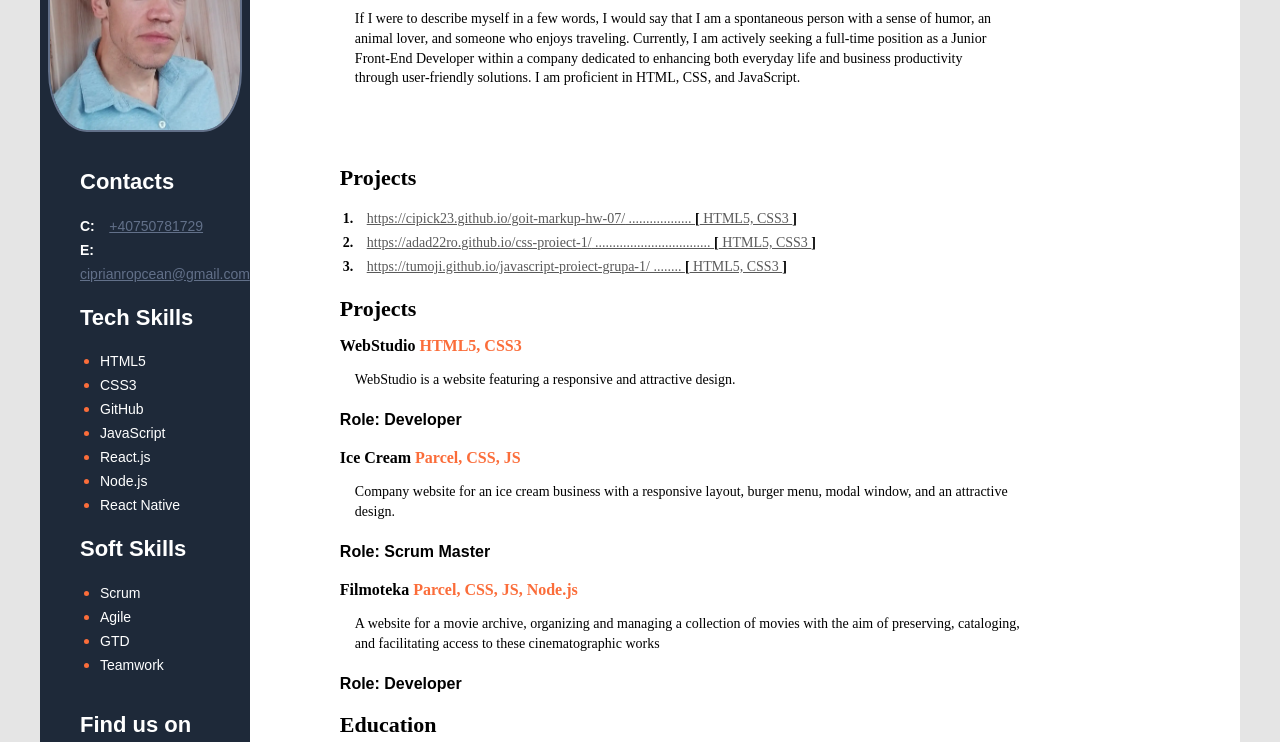
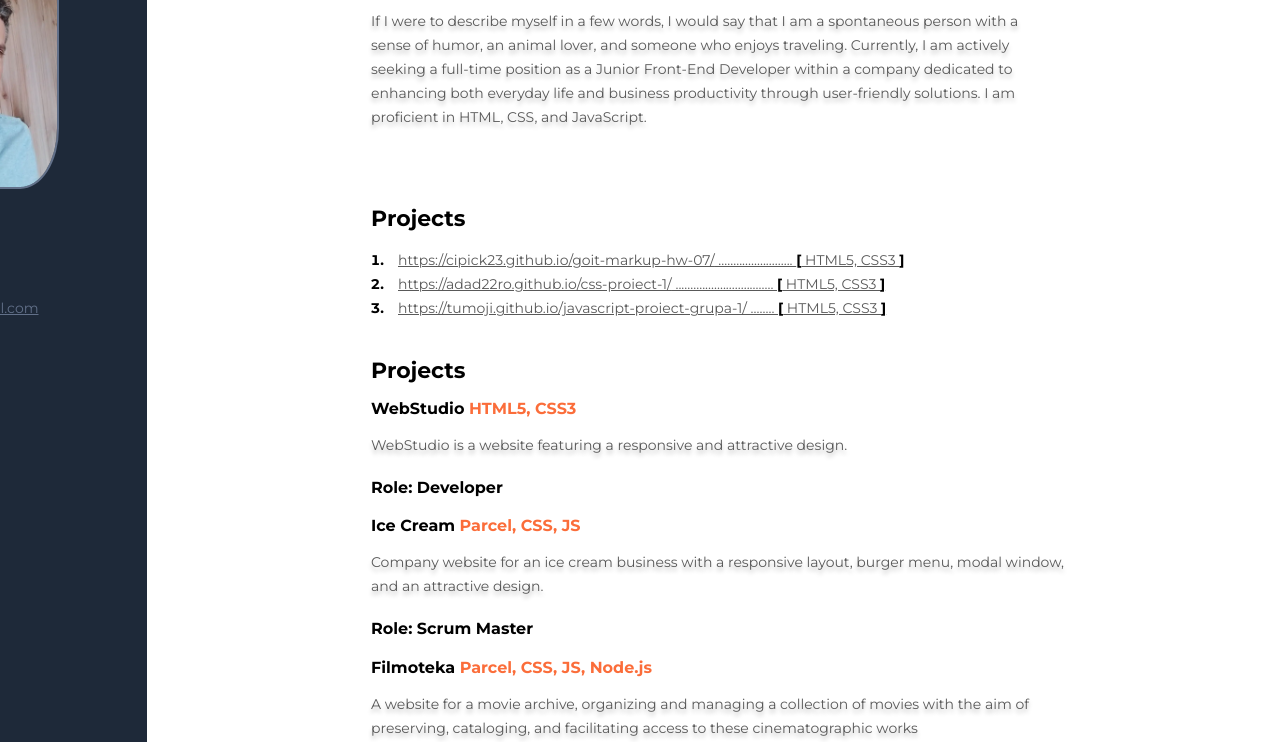
Before and after one commit to Cipick23/Curriculum-vitae-CPR-2, a plain HTML site: page index.html in a window 1280 px wide. Shown: the part 265-1007 px from the top of the page. Drawn offline with Linux system fonts and the light colour scheme.

Commit message:
final touch

```diff
--- a/index.html
+++ b/index.html
@@ -3,17 +3,10 @@
 <head>
     <meta charset="UTF-8">
     <meta name="viewport" content="width=device-width, initial-scale=1.0">
-    <title>Cv</title>
-    <link
-        rel="preconnect"
-        href="https://fonts.googleapis.com">
-    <link
-        rel="preconnect"
-        href="https://fonts.gstatic.com"
-        crossorigin>
-    <link
-        href="https://fonts.googleapis.com/css2?family=Raleway:wght@700&family=Roboto:wght@400;500;700;900&display=swap"
-        rel="stylesheet">
+    <title>Curriculum Vitae</title>
+    <link rel="preconnect" href="https://fonts.googleapis.com">
+    <link rel="preconnect" href="https://fonts.gstatic.com" crossorigin>
+    <link href="https://fonts.googleapis.com/css2?family=Montserrat:wght@400;700&family=Raleway:wght@700&family=Roboto:wght@400;500;700;900&display=swap" rel="stylesheet">
     <link
         rel="stylesheet"
         href="./styles/styles.css">
@@ -27,13 +20,12 @@
             <div class="about-me-section">
                 <h3 class="about-me-profession">Junior Front End Developer</h3>
 
-                <h1 class="about-me-name">Ciprian Paul Ropcean</h1>
+                <h1 class="about-me-name">ℂ𝕚𝕡𝕣𝕚𝕒𝕟 ℙ𝕒𝕦𝕝 ℝ𝕠𝕡𝕔𝕖𝕒𝕟</h1>
 
-                <p class="about-description">
-                    If I were to describe myself in a few words, I would say that I am a spontaneous person with a sense of
-humor, an animal lover, and someone who enjoys traveling. Currently, I am actively seeking a full-time position as a Junior Front-End Developer within a
-company dedicated to enhancing both everyday life and business productivity through user-friendly solutions. I am proficient in HTML, CSS, and
-JavaScript.
+                <p class="about-description padding-description">If I were to describe myself in a few words, I would say that I am a spontaneous person with a sense of
+                    humor, an animal lover, and someone who enjoys traveling. Currently, I am actively seeking a full-time position as a Junior Front-End Developer within a
+                    company dedicated to enhancing both everyday life and business productivity through user-friendly solutions. I am proficient in HTML, CSS, and
+                    JavaScript.
                 </p>
             </div>
             <!-- projects section -->
@@ -44,7 +36,7 @@ JavaScript.
                         <span class="projects-item">
                             <a
                                 href="https://cipick23.github.io/goit-markup-hw-07/">https://cipick23.github.io/goit-markup-hw-07/</a>
-                            ..................
+                            .........................
                             <span class="bracket">[</span> HTML5, CSS3 <Span class="bracket">]</Span>
                         </span>
                     </li>
@@ -66,7 +58,7 @@ JavaScript.
                     </li>
                 </ol>
             </div>
-            <div class="work-experience-section">
+            <div class="projects-sections">
                 <h2 class="block-title">Projects</h2>
 
                 <!-- project nr.1 -->
@@ -121,7 +113,7 @@ JavaScript.
                 </div>
             </div>
             <!--Education -->
-            <div>
+            <div class="education">
                 <h2 class="block-title">Education</h2>
                 <div>
                     <h3>
--- a/styles/styles.css
+++ b/styles/styles.css
@@ -2,58 +2,97 @@
     --black: #212121;
     --background-color: #E5E5E5;
     --transition: 250ms cubic-bezier(0.4, 0, 0.2, 1);
+    --font-family: 'Montserrat', sans-serif;
+    --font-style: 'Regular'
+
+    --space-3xs: clamp(0.3125rem, 0.3125rem + 0vw, 0.3125rem);
+    --space-2xs: clamp(0.5625rem, 0.5408rem + 0.1087vw, 0.625rem);
+    --space-xs: clamp(0.875rem, 0.8533rem + 0.1087vw, 0.9375rem);
+    --space-s: clamp(1.125rem, 1.0815rem + 0.2174vw, 1.25rem);
+    --space-m: clamp(1.6875rem, 1.6223rem + 0.3261vw, 1.875rem);
+    --space-l: clamp(2.25rem, 2.163rem + 0.4348vw, 2.5rem);
+    --space-xl: clamp(3.375rem, 3.2446rem + 0.6522vw, 3.75rem);
+    --space-2xl: clamp(4.5rem, 4.3261rem + 0.8696vw, 5rem);
+    --space-3xl: clamp(6.75rem, 6.4891rem + 1.3043vw, 7.5rem);
+/* One-up pairs */
+    --space-3xs-2xs: clamp(0.3125rem, 0.2038rem + 0.5435vw, 0.625rem);
+    --space-2xs-xs: clamp(0.5625rem, 0.4321rem + 0.6522vw, 0.9375rem);
+    --space-xs-s: clamp(0.875rem, 0.7446rem + 0.6522vw, 1.25rem);
+    --space-s-m: clamp(1.125rem, 0.8641rem + 1.3043vw, 1.875rem);
+    --space-m-l: clamp(1.6875rem, 1.4049rem + 1.413vw, 2.5rem);
+    --space-l-xl: clamp(2.25rem, 1.7283rem + 2.6087vw, 3.75rem);
+    --space-xl-2xl: clamp(3.375rem, 2.8098rem + 2.8261vw, 5rem);
+    --space-2xl-3xl: clamp(4.5rem, 3.4565rem + 5.2174vw, 7.5rem);
+    /* Custom pairs */
+    --space-s-l: clamp(1.125rem, 0.6467rem + 2.3913vw, 2.5rem);
 }
 
-
 body{
-    background-color: var(--background-color);
-    font-family: 'Montserrat alternates', sans-serif;
+    position: relative;
+    z-index: 0;
+    top: 0;
+    right: 0;
+    background-color: #F5F7FA;
+    font-family: var(--font-family), sans-serif;
 }
 
 /* right-section styles */
 
 .right-section {
+    position: relative;
+    z-index: 1;
+    top: 0;
+    right: 0;
     padding-left: 90px;
     background-color: #fff;
+    box-shadow: 6px 6px 20px 0px #0000001a;
     padding-right: 220px;
+    border-radius: 5px;
+    width: 1200px;
+    height: 1319px;
+    flex-shrink: 0;
 }
 
 .about-me-profession {
-    font-family: Montserrat;
+    font-family: var(--font-family);
     font-style: Bold;
     Line-height: 17px;
     Line-height: 100%;
     font-size: 14px;
     color: black;
     margin-top: 100px;
+    padding-left: 503px;
 }
 
 .about-me-name {
-    font-family: Montserrat;
+    font-family: var(--font-family);
     font-style: Bold;
     font-size: 45px;
     Line-height: 55px;
     Line-height: 100%;
     margin-top: 30px;
+    padding-left: 503px;
 }
 
 .about-description {
-    Font-family: Montserrat;
-    Font-style: Regular;
-    Font-size: 14px;
-    Line-height: 24px;
-    Line-height: 141%;
+    color: #595959;
+    text-shadow: 0px 4px 4px #00000040;
+    font-family: Montserrat;
+    font-size: 14px;
+    font-style: normal;
+    font-weight: 400;
+    line-height: 24px; /* 171.429% */
 }
 
-.about-description {
-    margin-left: 15px;
-    padding-left: 0px;
+.padding-description {
+    padding-left: 503px;
 }
 
 .main-section {
     display: flex;
     flex-direction: row-reverse;
-    width: 1200px;
+    width: 1280px;
+    height: 1399px;
     margin: 40px auto;
 }
 
@@ -66,10 +105,15 @@ body{
 
 .projects-sections {
     margin: 40px 0 0 0;
+    padding-left: 503px;
+}
+
+.education {
+    padding-left: 503px;
 }
 
 .block-title {
-    Font-family: Montserrat;
+    Font-family: var(--font-family);
     Font-style: Bold;
     Font-size: 22px;
     Line-height: 27px;
@@ -77,7 +121,7 @@ body{
 }
 
 .about-address {
-    Font-family: Montserrat;
+    Font-family: var(--font-family);
     Font-style: Regular;
     Font-size: 14px;
     Line-height: 24px;
@@ -85,7 +129,7 @@ body{
 }
 
 .bracket {
-    Font-family: Montserrat;
+    Font-family: var(--font-family);
     Font-style: Mixed;
     Font-size: 14px;
     Line-height: 24px;
@@ -94,11 +138,8 @@ body{
     color: #000;
 }
 
-.work-experience-section {
-}
-
 .projects-item {
-    Font-family: 'Montserrat';
+    Font-family: var(--font-family);
     font-style: normal;
     font-weight: 400;
     Font-size: 14px;
@@ -106,6 +147,10 @@ body{
     text-decoration-line: underline;
     color: #595959;
     margin-left: 10px;
+}
+
+.projects-section {
+    padding-left: 503px;
 }
 
 .projects-sections ol {
@@ -121,7 +166,7 @@ ol li {
 }
 
 .about-construction {
-    Font-family: 'Montserrat';
+    Font-family: var(--font-family);
     Font-style: normal;
     font-weight: 700;
     Font-size: 16px;
@@ -130,7 +175,7 @@ ol li {
 }
 
 .about-date {
-    Font-family: Montserrat;
+    Font-family: var(--font-family);
     Font-style: Regular;
     Font-size: 12px;
     Line-height: 15px;
@@ -144,8 +189,17 @@ ol li {
 /* sidebar styles */
 
 .sidebar-section {
+    position: absolute;
+    z-index: 2;
+    right: 1125px;
+    top: 28px;
     background-color: #1E2939;
     width: 370px;
+    height: 1319px;
+    flex-shrink: 0;
+    margin-left: 58px;
+    margin-top: 28px;
+    border-radius: 5px;
 }
 
 .sidebar-section img {
@@ -265,15 +319,3 @@ ol li {
     background-color: #fff;
     color: #fb6d3a;
 }
-
-/* Tablet */
-
-@media screen and (min-width: 768px) {
-
-}
-
-/* Desktop */
-
-@media screen and (min-width: 1170px) {
-
-}
```
